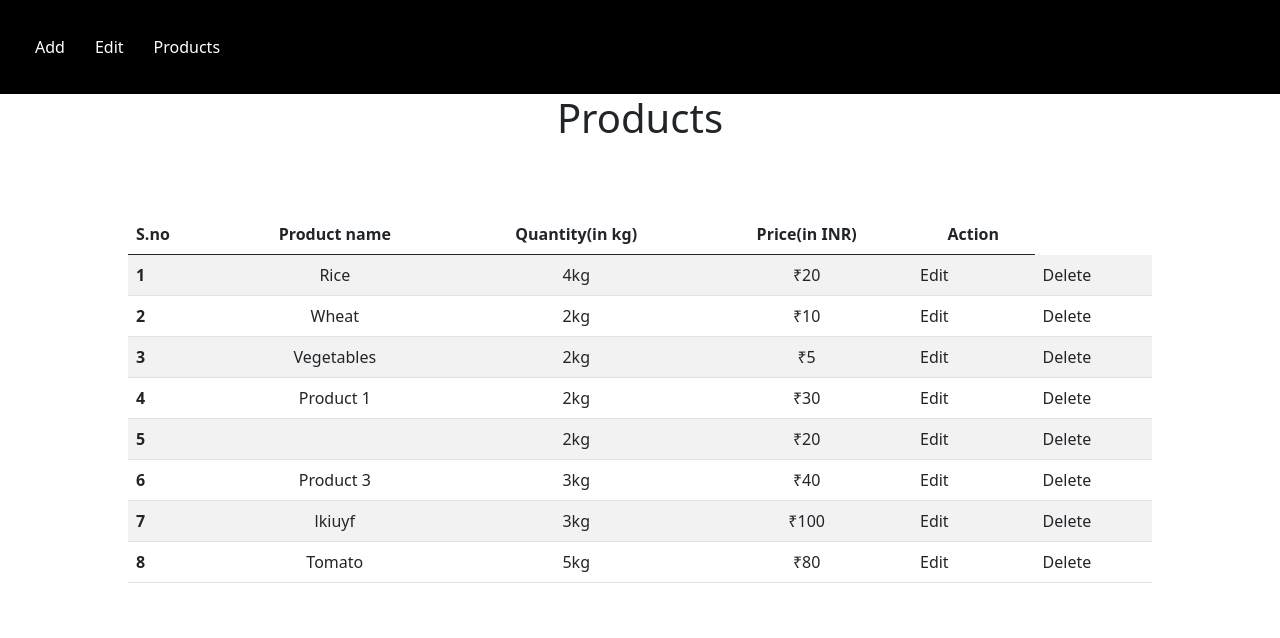
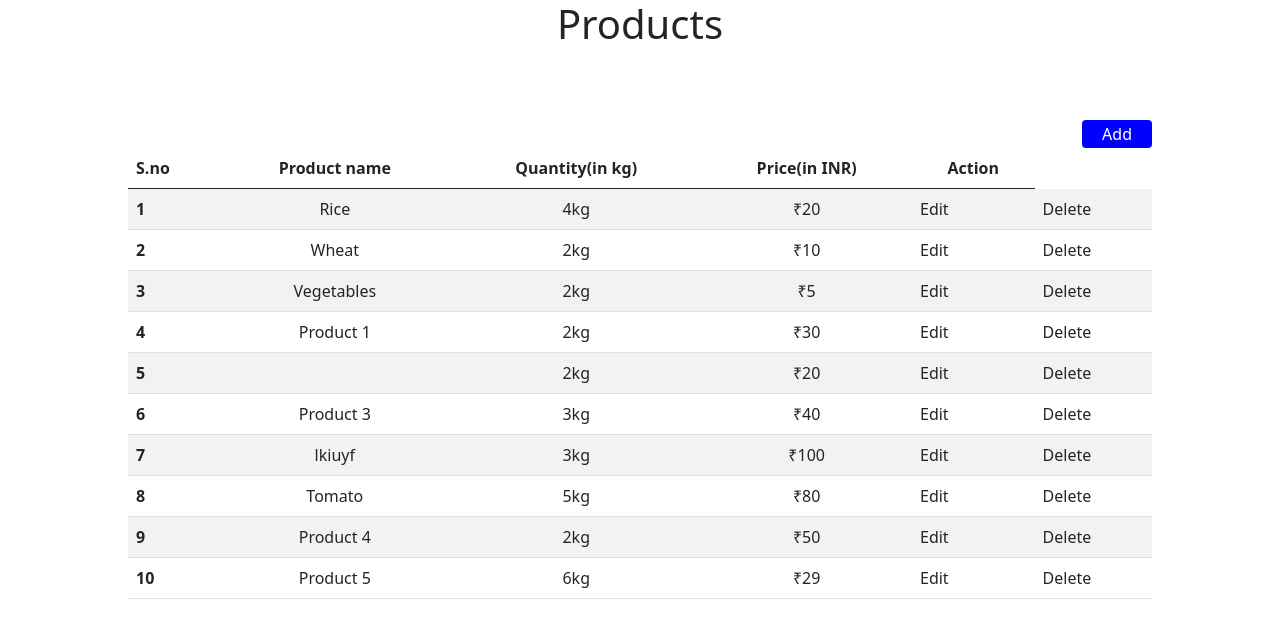
Before and after one commit to mssanjay86/Angular-CRUD, an Angular app: page /products in a window 1280 px wide. Shown: the top 638 px of the page. Built offline with nearby package versions, Linux system fonts and the light colour scheme; data requests are answered from the project's data file.

Commit message:
Add button added in product list component.

```diff
--- a/database/db.json
+++ b/database/db.json
@@ -47,6 +47,18 @@
       "quantity": 5,
       "price": 80,
       "id": 8
+    },
+    {
+      "name": "Product 4",
+      "quantity": 2,
+      "price": 50,
+      "id": 9
+    },
+    {
+      "name": "Product 5",
+      "quantity": 6,
+      "price": 29,
+      "id": 10
     }
   ]
 }
--- a/src/app/app.component.html
+++ b/src/app/app.component.html
@@ -1,7 +1 @@
-<div class="nav">
-  <a routerLink="add">Add</a>
-  <a routerLink="edit">Edit</a>
-  <a routerLink="products">Products</a>
-</div>
-
 <router-outlet></router-outlet>
--- a/src/app/components/list-products/list-products.component.css
+++ b/src/app/components/list-products/list-products.component.css
@@ -5,3 +5,13 @@
 .text-center {
   text-align: center;
 }
+
+.add-btn {
+  float: right;
+  outline: none;
+  border: 0;
+  background-color: blue;
+  color: white;
+  padding: 2px 20px;
+  border-radius: 4px;
+}
--- a/src/app/components/list-products/list-products.component.html
+++ b/src/app/components/list-products/list-products.component.html
@@ -1,5 +1,6 @@
 <h1 style="text-align: center">Products</h1>
 <div class="table-container">
+  <button class="add-btn" (click)="addBtn()">Add</button>
   <table class="table table-striped">
     <thead>
       <tr>
--- a/src/app/components/list-products/list-products.component.ts
+++ b/src/app/components/list-products/list-products.component.ts
@@ -1,5 +1,6 @@
 import { Component, OnInit } from '@angular/core';
 import {ProductsService} from '../../products.service';
+import { Router } from '@angular/router';
 
 @Component({
   selector: 'app-list-products',
@@ -7,7 +8,7 @@ import {ProductsService} from '../../products.service';
   styleUrls: ['./list-products.component.css']
 })
 export class ListProductsComponent implements OnInit{
-constructor(private product:ProductsService){}
+constructor(private product:ProductsService,private router: Router){}
 productList:any=[];
 ngOnInit():void{
   this.product.getAllProducts().subscribe((products)=>{
@@ -17,4 +18,8 @@ ngOnInit():void{
 
 
 }
+addBtn(){
+  this.router.navigate(['/add']);
+
 }
+}
```
